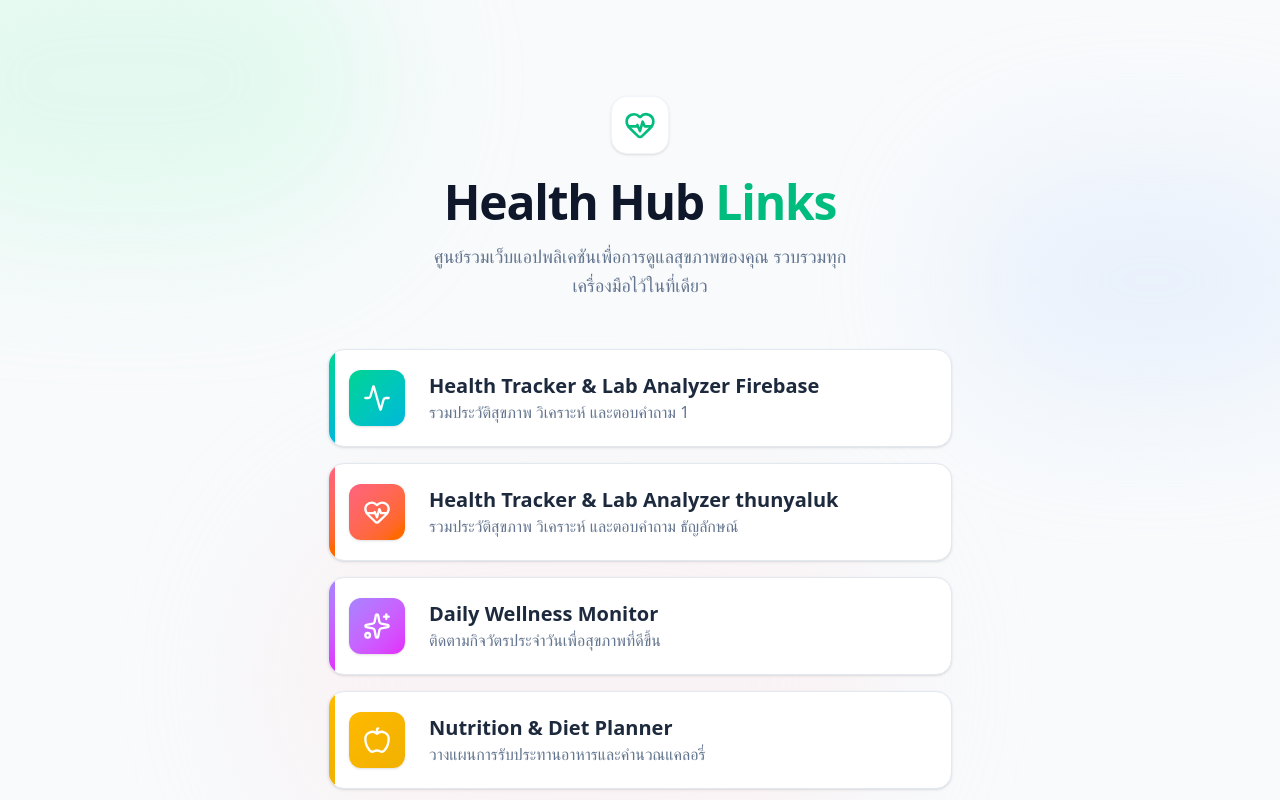
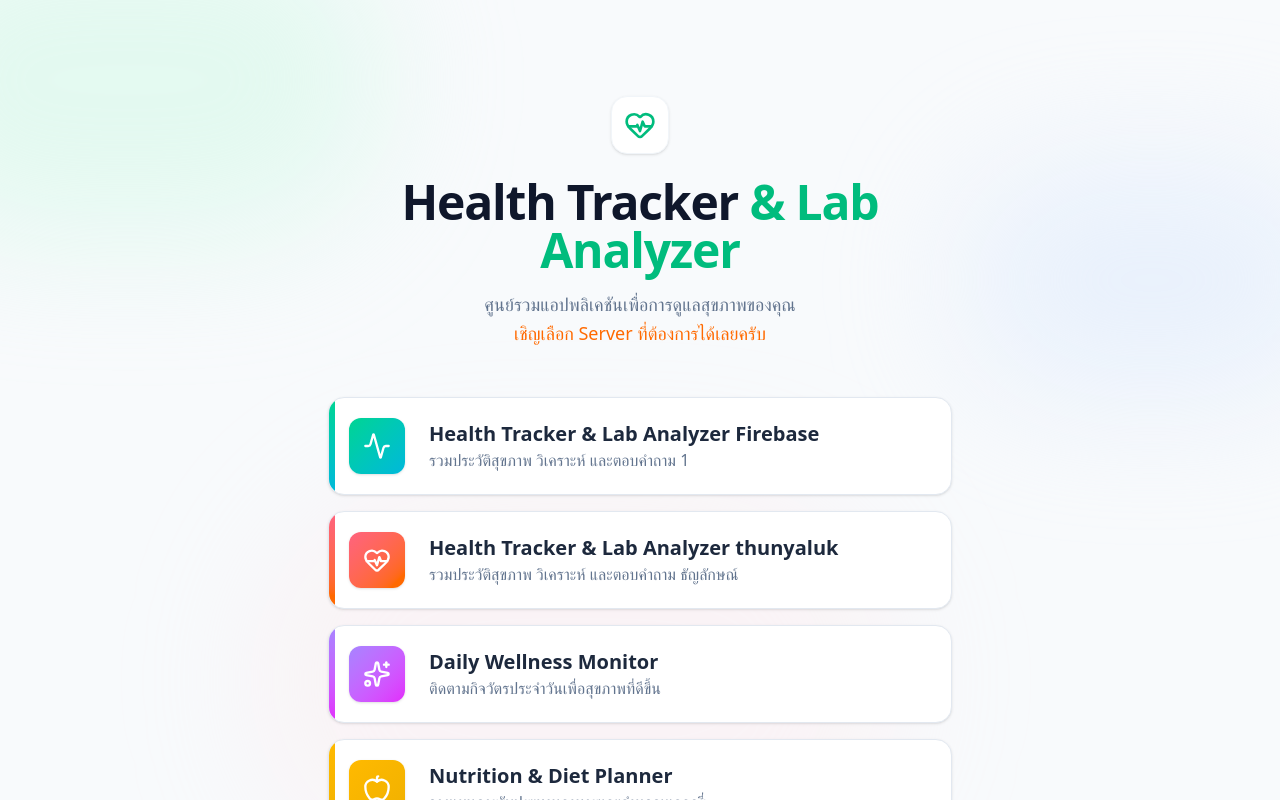
Before and after one commit to ulidsp/Health-Hub-Links, a React (Vite) app: page / in a window 1280 px wide. Shown: the top 800 px of the page. Built offline with nearby package versions, Linux system fonts and the light colour scheme.

Commit message:
refactor: Update app title and description
Changes the main application title from "Health Hub Links" to "Health Tracker & Lab Analyzer". Also updates the accompanying description text to better reflect the application's focus and add a welcoming message in Thai.

```diff
--- a/src/App.tsx
+++ b/src/App.tsx
@@ -63,11 +63,11 @@
               <HeartPulse className="w-8 h-8 text-emerald-500" />
             </div>
             <h1 className="text-4xl md:text-5xl font-bold tracking-tight text-slate-900 mb-4">
-              Health Hub <span className="text-emerald-500">Links</span>
+              Health Tracker <span className="text-emerald-500">& Lab Analyzer</span>
             </h1>
             <p className="text-lg text-slate-500 max-w-md mx-auto leading-relaxed">
-              ศูนย์รวมเว็บแอปพลิเคชันเพื่อการดูแลสุขภาพของคุณ
-              รวบรวมทุกเครื่องมือไว้ในที่เดียว
+              ศูนย์รวมแอปพลิเคชันเพื่อการดูแลสุขภาพของคุณ <br/>
+              <span className="text-orange-500">เชิญเลือก Server ที่ต้องการได้เลยครับ</span>
             </p>
           </motion.div>
         </header>
```
